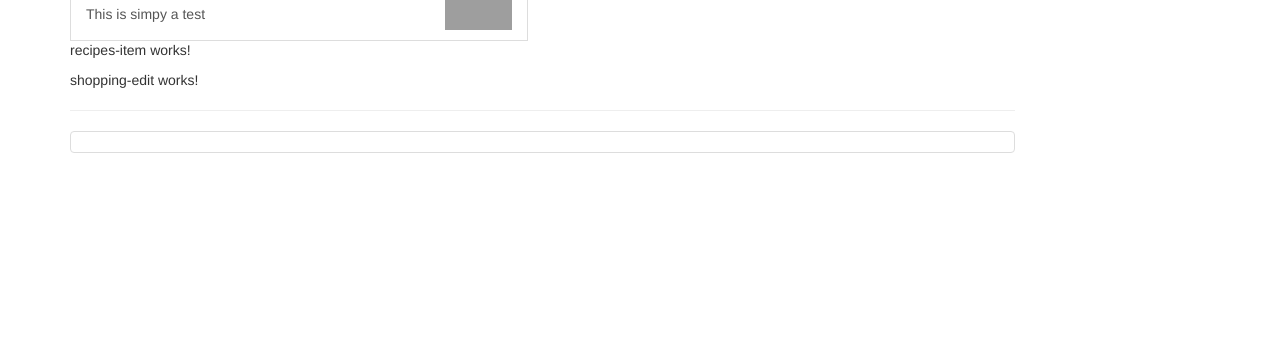
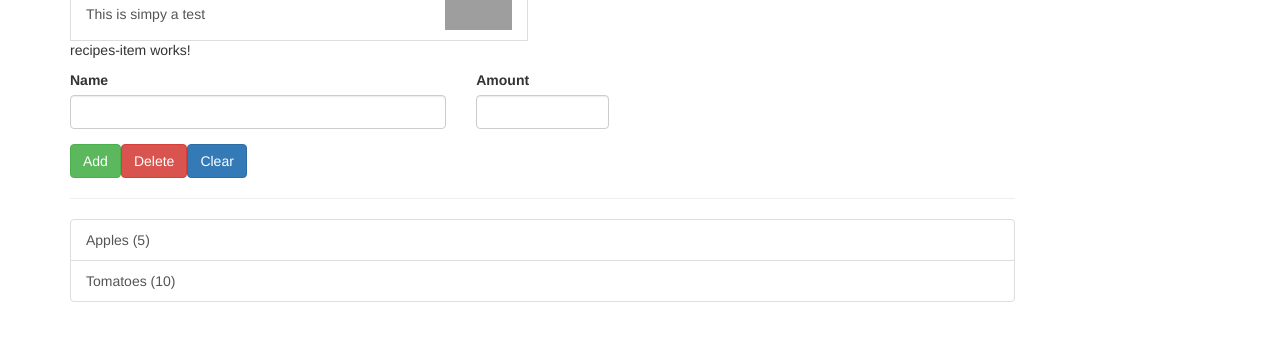
Before and after one commit to barborapaulickova/shopping_list, an Angular app: page / in a window 1280 px wide. Shown: the part 249-590 px from the top of the page. Built offline with nearby package versions, Linux system fonts and the light colour scheme; grey boxes are pictures that could not be loaded.

Commit message:
24.6.2019

```diff
--- a/src/app/shopping-list/shopping-edit/shopping-edit.component.html
+++ b/src/app/shopping-list/shopping-edit/shopping-edit.component.html
@@ -1,3 +1,23 @@
-<p>
-  shopping-edit works!
-</p>
+<div class="row">
+  <div class="col-xs-12">
+    <form>
+      <div class="row">
+        <div class="col-sm-5 form-group">
+          <label for="name">Name</label>
+          <input type="text" id="name" class="form-control">
+        </div>
+        <div class="col-sm-2 form-group">
+          <label for="amount">Amount</label>
+          <input type="number" id="amount" class="form-control">
+        </div>
+      </div>
+      <div class="row">
+        <div class="col-xs-12">
+          <button class="btn btn-success" type="submit">Add</button>
+          <button class="btn btn-danger" type="button">Delete</button>
+          <button class="btn btn-primary" type="button">Clear</button>
+        </div>
+      </div>
+    </form>
+  </div>
+</div>
--- a/src/app/shopping-list/shopping-list.component.html
+++ b/src/app/shopping-list/shopping-list.component.html
@@ -3,7 +3,12 @@
     <app-shopping-edit></app-shopping-edit>
     <hr>
     <ul class="list-group">
-      <a class="list-group-item" style="cursor: pointer"></a>
+      <a
+        class="list-group-item"
+        style="cursor: pointer"
+        *ngFor="let ingredient of ingredients">
+        {{ ingredient.name}} ({{ingredient.amount}})
+      </a>
     </ul>
   </div>
 </div>
--- a/src/app/shopping-list/shopping-list.component.ts
+++ b/src/app/shopping-list/shopping-list.component.ts
@@ -1,4 +1,5 @@
 import { Component, OnInit } from '@angular/core';
+import { Ingredient } from '../shared/ingredient.model';
 
 @Component({
   selector: 'app-shopping-list',
@@ -6,7 +7,10 @@
   styleUrls: ['./shopping-list.component.css']
 })
 export class ShoppingListComponent implements OnInit {
-  ingredients = [];
+  ingredients: Ingredient[] = [
+      new Ingredient('Apples', 5),
+      new Ingredient('Tomatoes', 10),
+  ];
 
   constructor() { }
 
```
